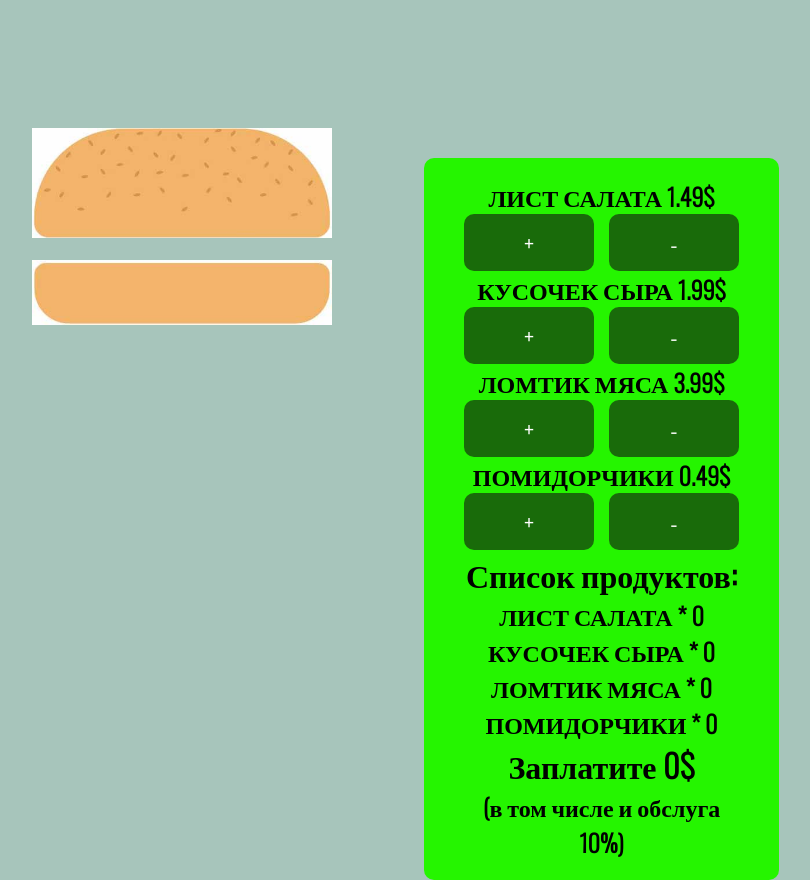
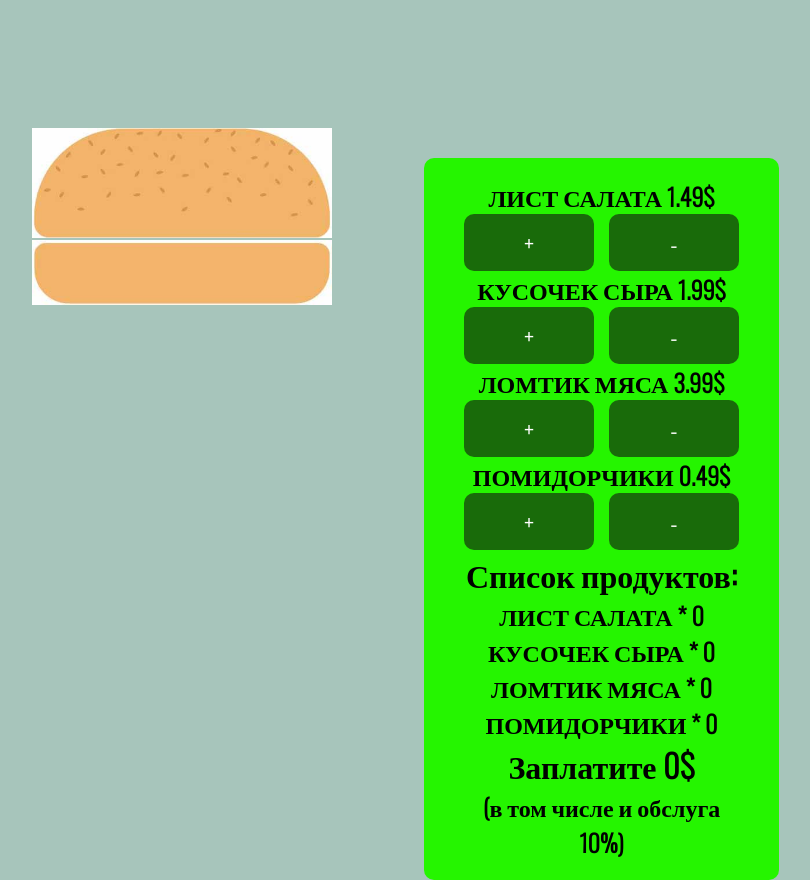
Before and after one commit to Sultvn/hamburgerByReact, a React (Create React App) app in the folder hamburger/: page / in a window 1280 px wide. Shown: the whole page, without its empty margins (261-1071 px from the left). Built offline with nearby package versions, Linux system fonts and the light colour scheme.

Commit message:
Update BurgersStyle.css

```diff
--- a/hamburger/src/components/BurgersStyle.css
+++ b/hamburger/src/components/BurgersStyle.css
@@ -58,7 +58,7 @@
 .bot {
     background-image: url(../imgs/bottom.jpg);
     background-size: 300px;
-    height: 110px;
+    height: 70px;
     width: 100% ;
     display: table;
     background-repeat: no-repeat;
@@ -115,7 +115,7 @@
     height: 45px;
     width:305px ;
     margin-top: 7px;
-    margin-left: 13%;
+    margin-left: 12%;
     background-color: rgb(80, 33, 33);
     display: table;
     background-repeat: no-repeat;
```
